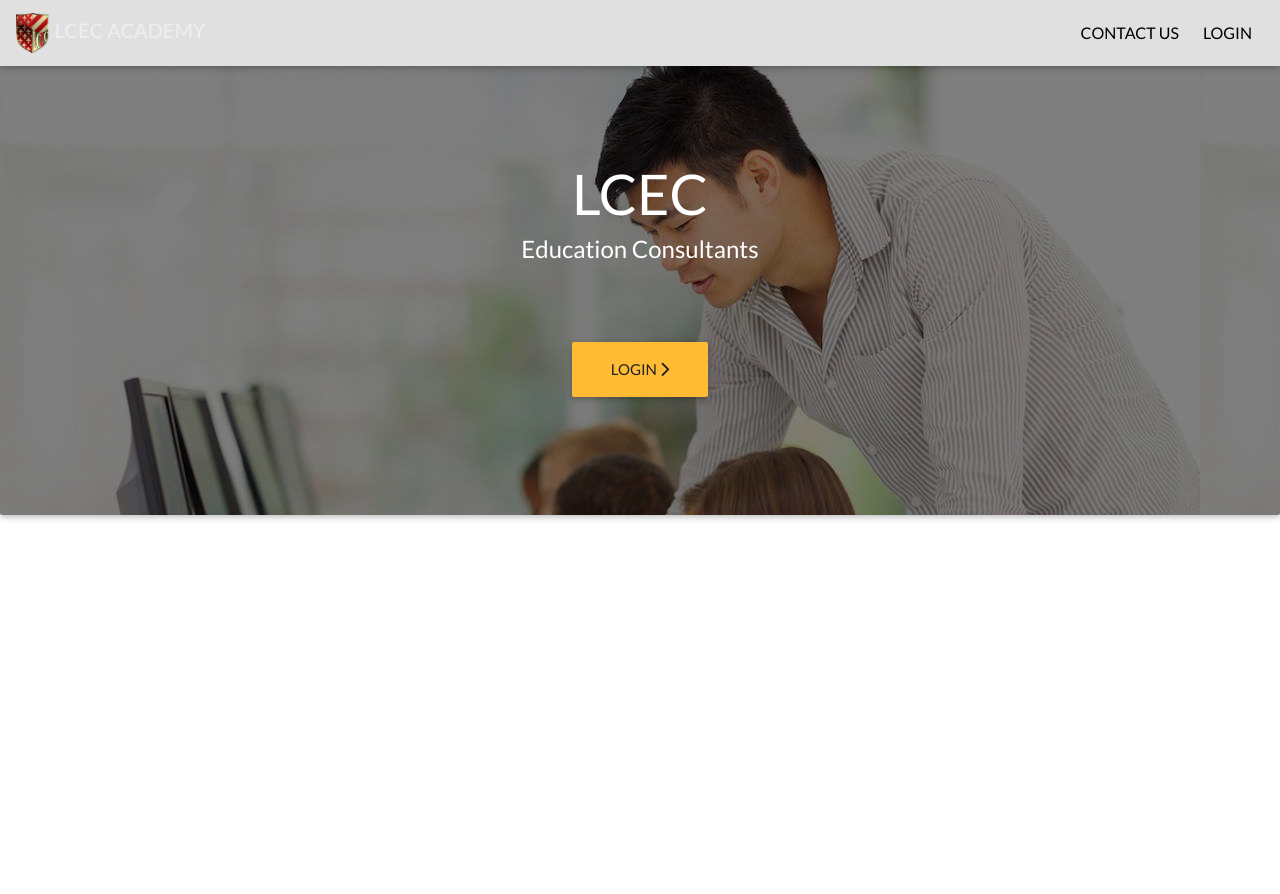
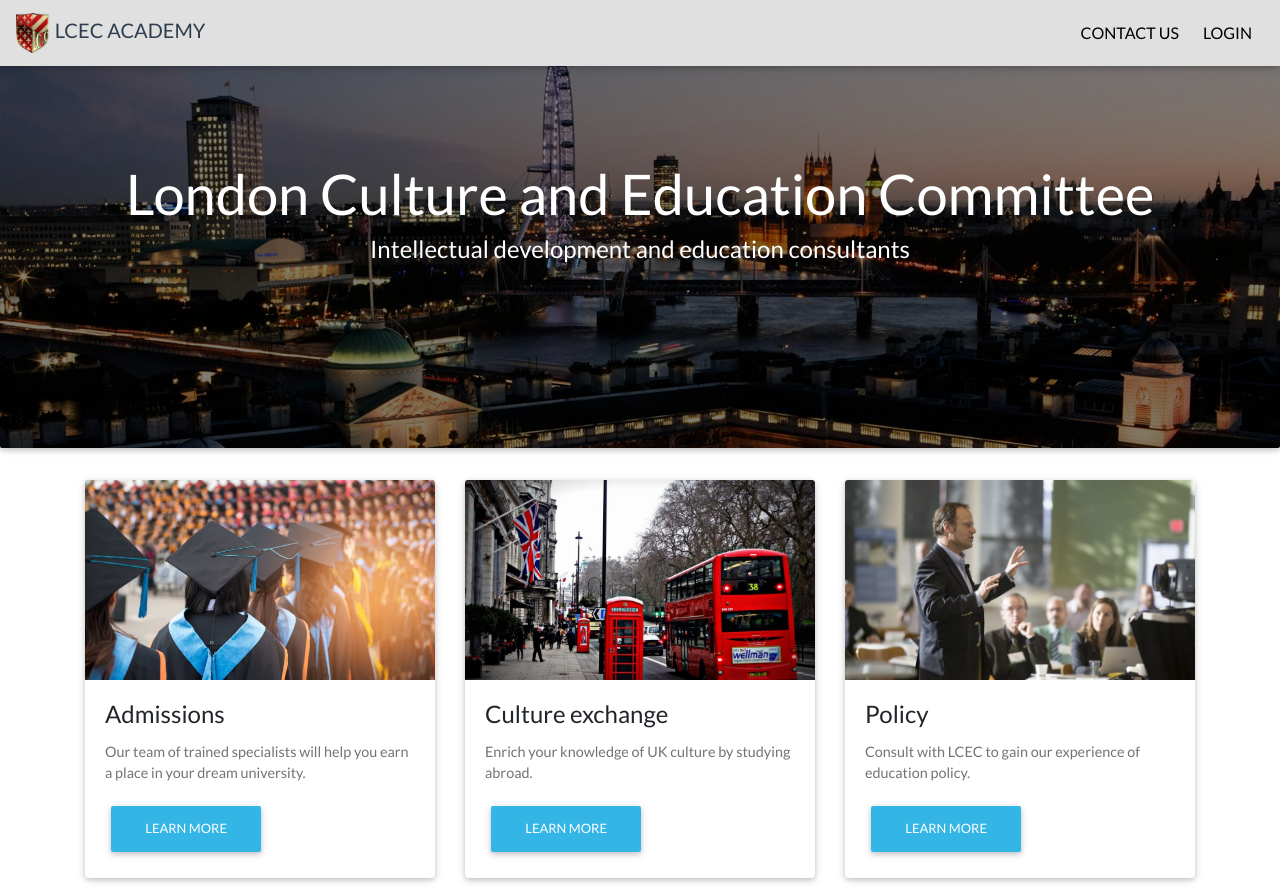
Before and after one commit to Siequnu/workUp, a Python web app: template app/templates/lcec/lcec_product.html in a window 1280 px wide. Before the commit the page ends 520 px from the top, so only its background shows below. Run offline with Jinja, Linux system fonts and the light colour scheme; the template is opened without the code that fills it, so the values that code supplies are empty; some libraries are stand-ins or nearby versions.

Commit message:
Improve front pages

```diff
--- a/app/static/css/lcec-sidebar-style.css
+++ b/app/static/css/lcec-sidebar-style.css
@@ -115,7 +115,7 @@ a[data-toggle="collapse"] {
 ul ul a {
     font-size: 0.9em !important;
     padding-left: 30px !important;
-    background: #e4dea8;
+    background: #861f1a;
 }
 
 ul.CTAs {
--- a/app/templates/elmOnline/header_elmOnline.html
+++ b/app/templates/elmOnline/header_elmOnline.html
@@ -28,7 +28,6 @@
 
     <ul class="list-unstyled components">
 
-
         <!-- University Applications -->
         <li>
             <a class="sidebar-dropdown-toggle dropdown-toggle" href="#universityApplicationsSubmenu" role="button"
@@ -55,6 +54,9 @@
             <a href="{{url_for('references.view_references')}}"><i
                     class="fa fa-fw fa-quote-right mr-2"></i>References</a>
         </li>
+
+    </ul>
+    <ul class="list-unstyled components">
 
         <!-- Library-->
         <li class="nav-item files">
--- a/app/templates/lcec/header_product.html
+++ b/app/templates/lcec/header_product.html
@@ -25,7 +25,7 @@
             }
 
             .navbar .navbar-brand {
-                color: #ecf0f1;
+                color: #2f3e4e;
             }
 
 
--- a/app/templates/lcec/lcec_product.html
+++ b/app/templates/lcec/lcec_product.html
@@ -11,19 +11,66 @@
         rgba(0, 0, 0, 0.5),
         rgba(0, 0, 0, 0.5)
       ),
-      url(/static/assets/product/teacher_computer.jpeg);">
+      url(/static/assets/lcec/kcl.jpg);">
     <div class="text-white text-center py-5 ">
         <div>
-            <h1 class="display-4">LCEC</h1>
-            <h4 class="mx-5 mb-5">Education Consultants</h4>
+            <h1 class="display-4">London Culture and Education Committee</h1>
+            <h4 class="mx-5 mb-5">Intellectual development and education consultants</h4>
             <br>
-            <div class="row">
-                <div class="col">
-                    <a href="{{url_for('user.login')}}" class="btn btn-warning btn-lg smooth text-dark"> Login <i class="fas fa-chevron-right"></i></a>
-                </div>
-
-            </div>
         </div>
     </div>
 </div>
+
+<style>
+    .card .card-img-top {max-height: 200px; object-fit: cover;}
+</style>
+
+<div class="container mb-3" id="users">
+    <div class="card-deck">
+        <div class="card">
+            <div class="view overlay">
+                <img class="card-img-top" src="/static/assets/lcec/students.jpg" alt="Card image cap">
+                <a href="{{ url_for('main.product_teachers') }}">
+                    <div class="mask rgba-white-slight"></div>
+                </a>
+            </div>
+            <div class="card-body">
+                <h4 class="card-title">Admissions</h4>
+                <p class="card-text">Our team of trained specialists will help you earn a place in your dream university.</p>
+                <a href="{{ url_for('main.product_teachers') }}" class="btn btn-info">Learn more</a>
+            </div>
+        </div>
+
+        <div class="card">
+            <div class="view overlay">
+                <img class="card-img-top" src="/static/assets/lcec/london.jpeg" alt="Card image cap">
+                <a href="{{ url_for('main.product_consultancies') }}">
+                    <div class="mask rgba-white-slight"></div>
+                </a>
+            </div>
+            <div class="card-body">
+                <!-- Title -->
+                <h4 class="card-title">Culture exchange</h4>
+                <p class="card-text">Enrich your knowledge of UK culture by studying abroad.</p>
+                <a href="{{ url_for('main.product_consultancies') }}" class="btn btn-info">Learn more</a>
+            </div>
+        </div>
+        <div class="card">
+            <div class="view overlay">
+                <img class="card-img-top" src="/static/assets/lcec/policy.jpg" alt="Card image cap">
+                <a href="{{ url_for('main.product_consultancies') }}">
+                    <div class="mask rgba-white-slight"></div>
+                </a>
+            </div>
+
+            <div class="card-body">
+                <h4 class="card-title">Policy</h4>
+                <p class="card-text">Consult with LCEC to gain our experience of education policy.</p>
+                <a href="{{ url_for('main.product_consultancies') }}" class="btn btn-info">Learn more</a>
+            </div>
+        </div>
+        <!-- Card -->
+    </div> <!-- Card deck-->
+
+</div> <!-- First container -->
 {% endblock %}
```
Also changed, not shown: app/templates/lcec/header_lcec.html (+17 -0 lines), app/static/assets/lcec/kcl.jpg (added), app/static/assets/lcec/london.jpeg (added), app/static/assets/lcec/policy.jpg (added), app/static/assets/lcec/students.jpg (added).
